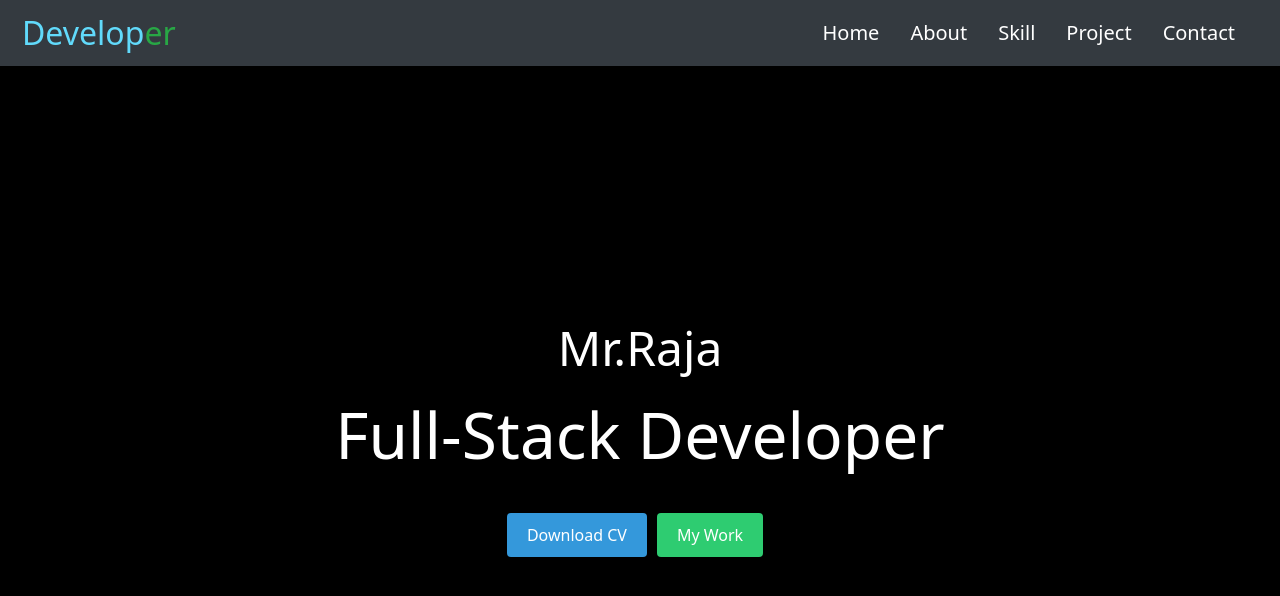
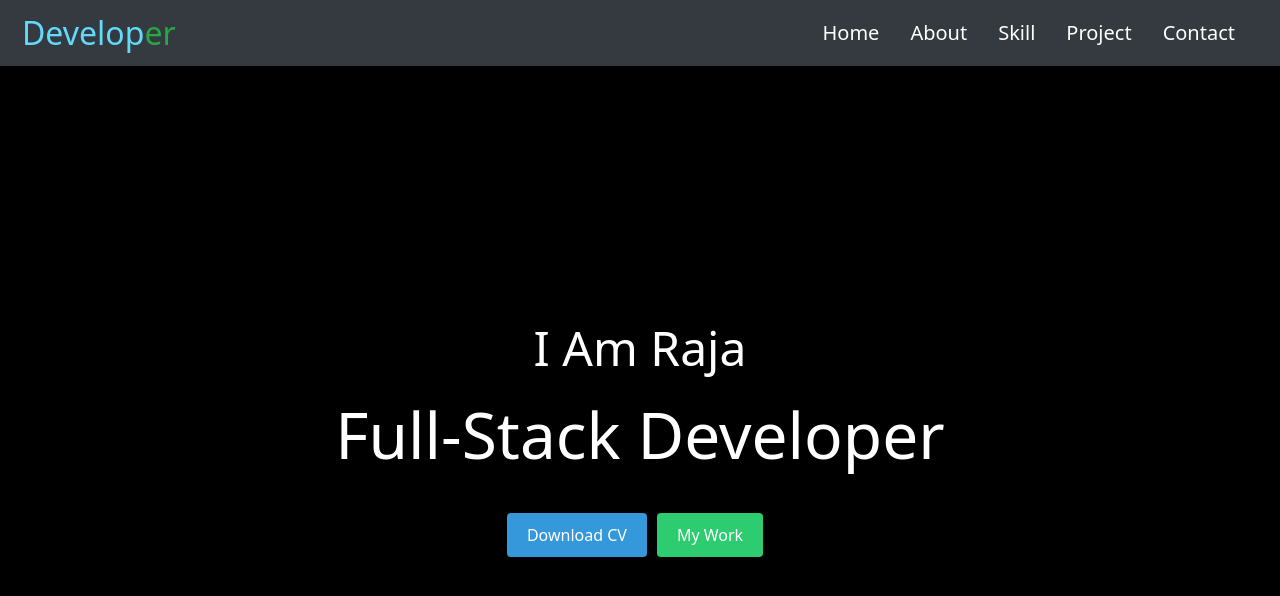
Before and after one commit to Raja1919/myPortfolio, a React (Create React App) app: page / in a window 1280 px wide. Shown: the top 596 px of the page. Built offline with nearby package versions, Linux system fonts and the light colour scheme.

Commit message:
second commit

```diff
--- a/src/components/Home/Home.js
+++ b/src/components/Home/Home.js
@@ -6,16 +6,16 @@ const Home = () => {
   return (
     <div className="topContent">
       <div className="topContent__container">
-        <h1>Mr.Raja</h1>
+        <h1>I Am Raja</h1>
         <p>Full-Stack Developer</p>
         <a
-          href="https://drive.google.com/file/d/19n-zE5oohh8jdeKoOCI8vCno61_JTllT"
+          href="https://drive.google.com/file/d/1M2Y8c1KhjdfQRO-9rKYGPMx1L8Qm9eSg/view?usp=sharing"
           target="_blank"
           rel="noopener noreferrer"
         >
           <button className="topContent__downloadButton">Download CV</button>
         </a>
-        <Link to="projects" smooth={true} duration={500}>
+        <Link to="/project">
           <button className="topContent__workButton">My Work</button>
         </Link>
       </div>
```
